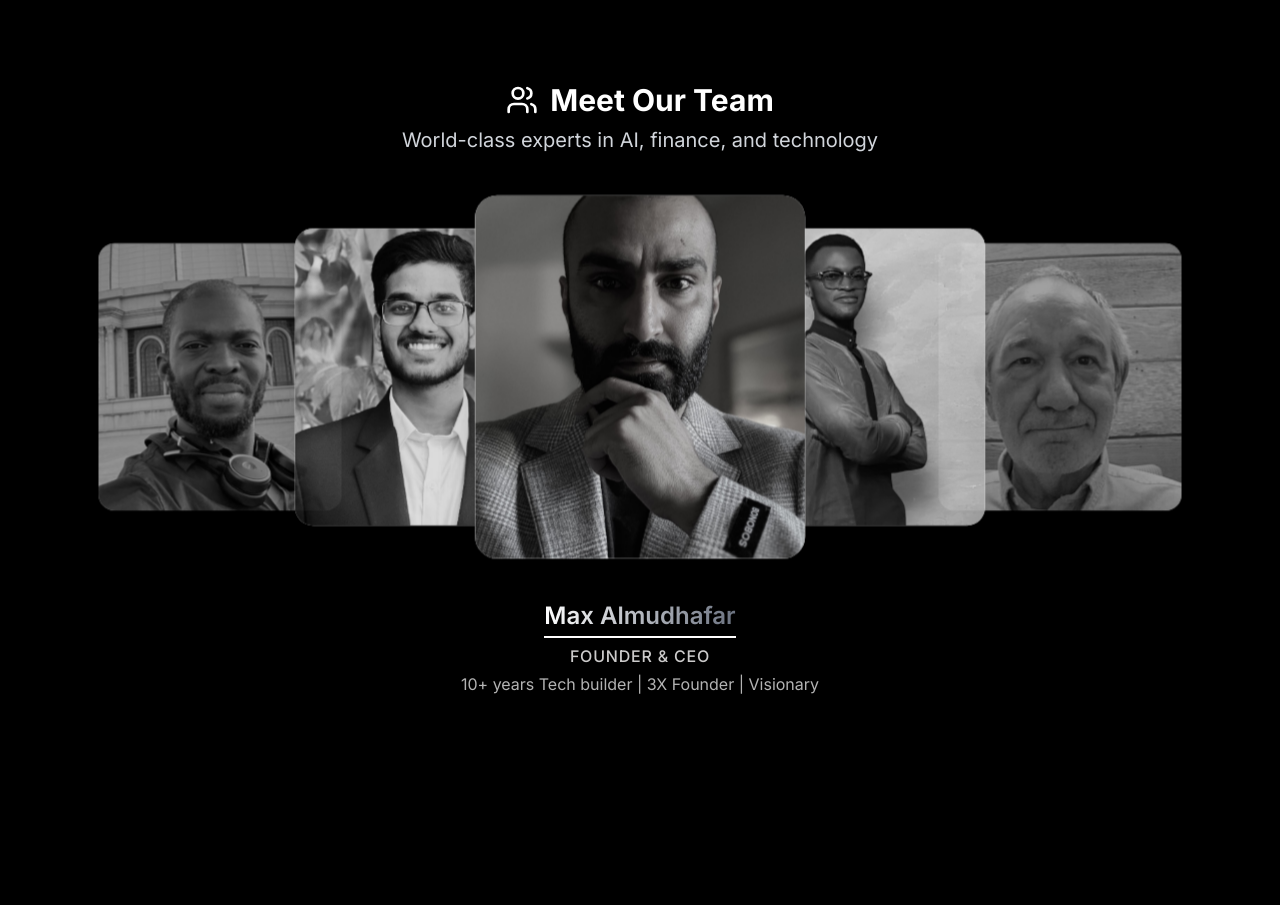
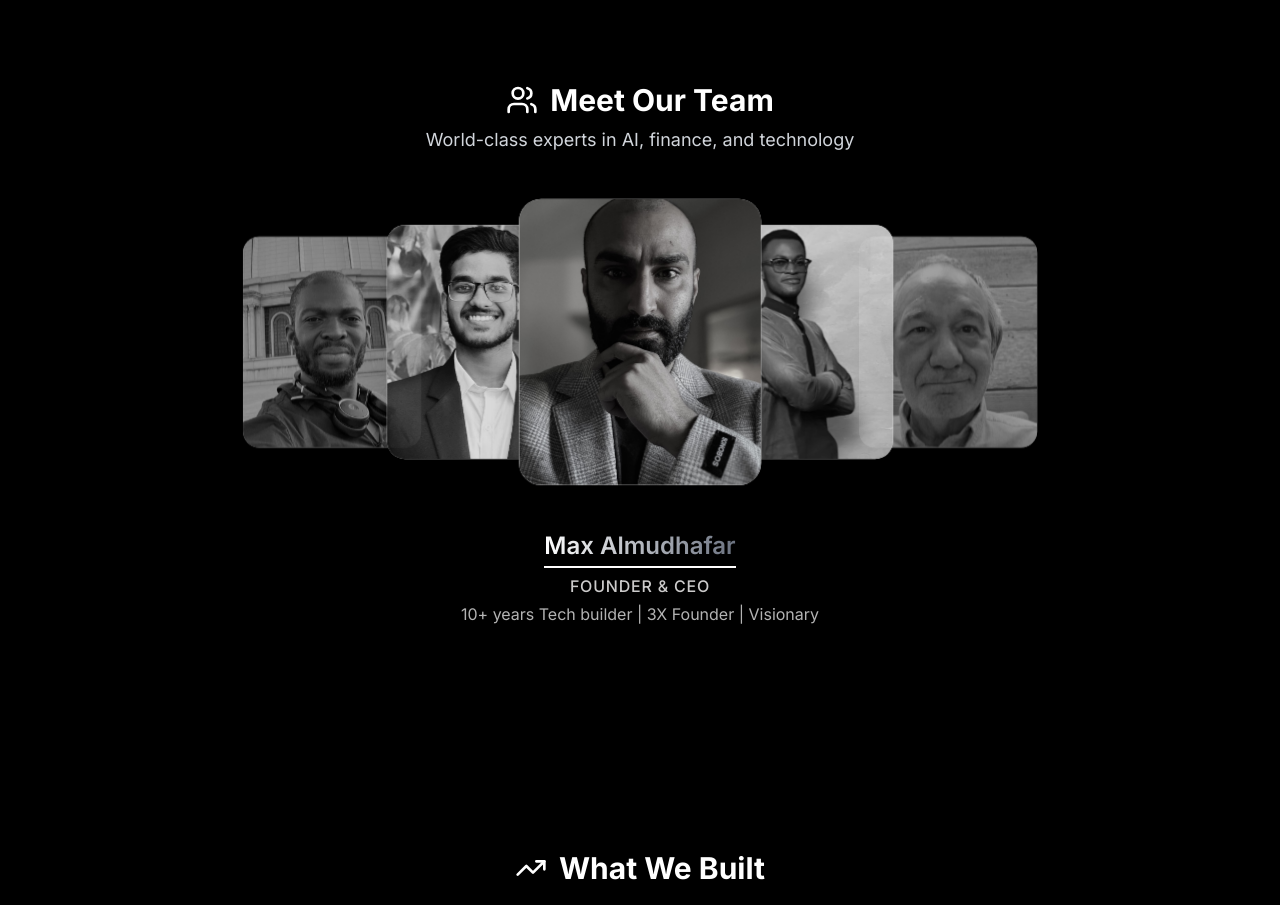
Before and after one commit to winsnew/Pulse-LandingPage, a Next.js app: page /about in a window 1280 px wide. Shown: the part 940-1845 px from the top of the page. Built offline with nearby package versions, Linux system fonts and the light colour scheme.

Commit message:
Fix the team carousel made it small

```diff
--- a/app/about/page.tsx
+++ b/app/about/page.tsx
@@ -184,7 +184,7 @@
               <Users className="w-8 h-8 text-gradient-to-r from-white to-grey-500 mr-3" />
               <h2 className="text-3xl font-bold">Meet Our Team</h2>
             </div>
-            <p className="text-xl text-gray-300 ">
+            <p className="text-lg text-gray-300 ">
               World-class experts in AI, finance, and technology
             </p>
             <TeamCarousel members={teamMembers} />
--- a/components/customs/TeamCarousel.tsx
+++ b/components/customs/TeamCarousel.tsx
@@ -78,8 +78,8 @@
   titleSize = "2xl",
   titleColor = "rgb(163, 163, 163)",
   background,
-  cardWidth = 300,
-  cardHeight = 330,
+  cardWidth = 220,
+  cardHeight =260,
   cardRadius = 20,
   showArrows = false,
   showDots = false,
@@ -414,7 +414,7 @@
                       }}
                     >
                       <h3 className="text-lg font-semibold">{member.name}</h3>
-                      <p className="text-sm opacity-90">{member.role}</p>
+                      <p className="text-sm opacity-70">{member.role}</p>
                     </div>
                   )}
                 </motion.div>
```
